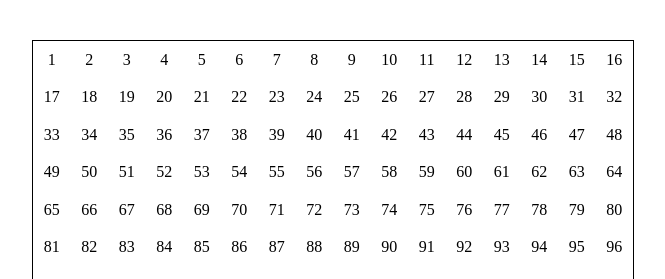
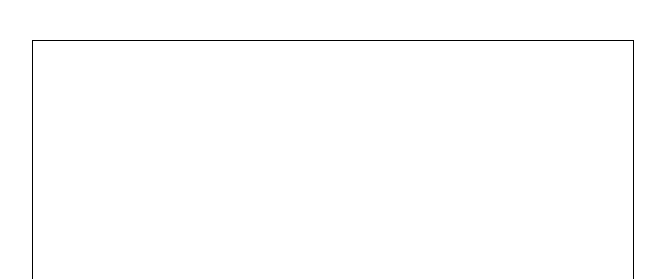
Before and after one commit to khaziro/odin_etch_a_sketch, a plain HTML site: page index.html in a window 1280 px wide. Shown: the top 279 px of the page, without its empty margins (307-972 px from the left). Drawn offline with Linux system fonts and the light colour scheme.

Commit message:
Made font transparent and made user-select not possible

```diff
--- a/style.css
+++ b/style.css
@@ -20,8 +20,10 @@ body {
 
 .grid_item {
   display: flex;
-  text-align: center;
-  aspect-ratio: 1;
   align-items: center;
   justify-content: center;
+  cursor: pointer;
+  user-select: none;
+  aspect-ratio: 1;
+  color: transparent;
 }
```
